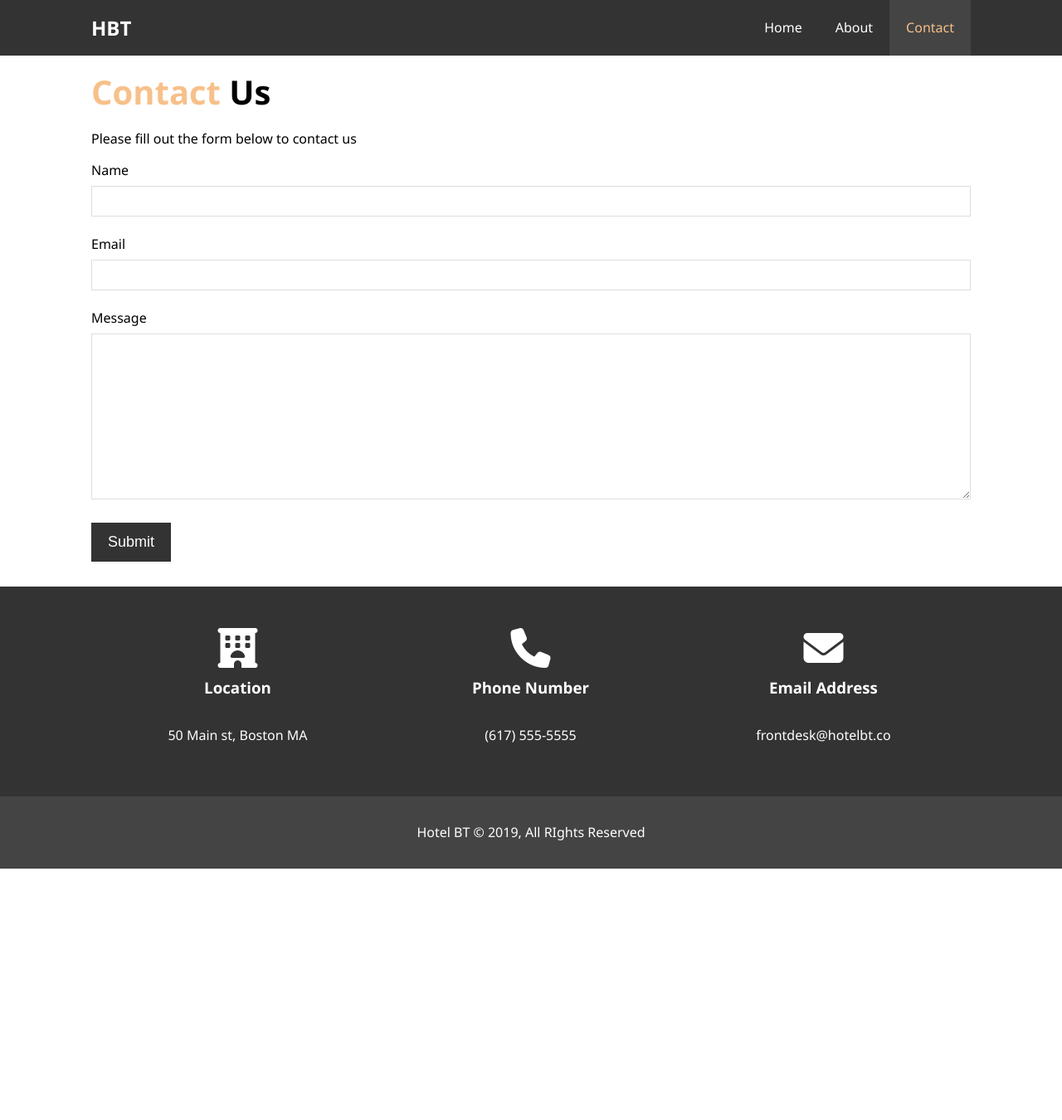
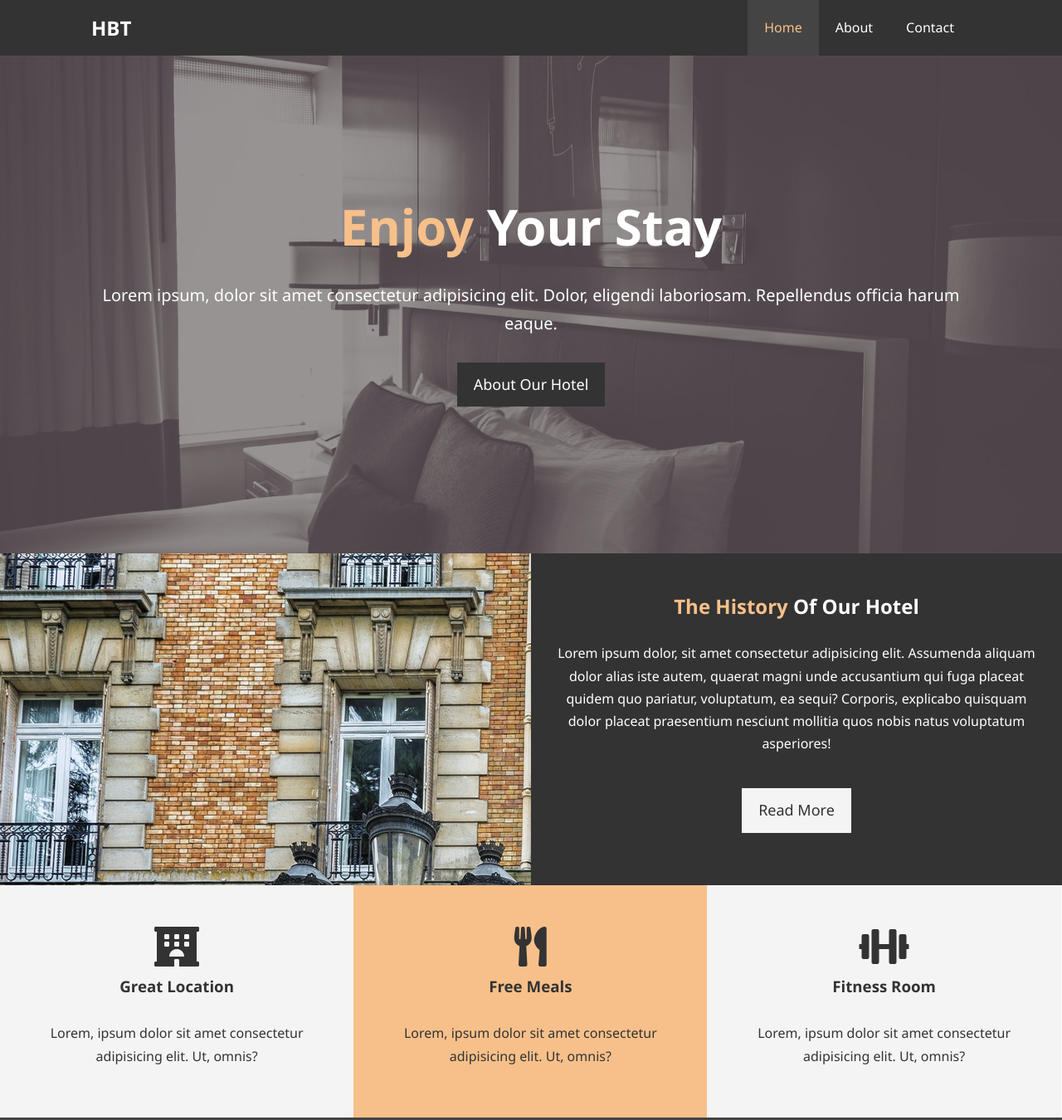
Before and after one commit to SanjeQi/hotel_website_a, a plain HTML site: page index.html in a window 1280 px wide. Shown: the top 1350 px of the page at 83% size. Before the commit the page ends 1047 px from the top, so only its background shows below. Drawn offline with Linux system fonts and the light colour scheme.

Commit message:
Home Page Update

```diff
--- a/index.html
+++ b/index.html
@@ -3,14 +3,20 @@
   <head>
     <meta charset="UTF-8" />
     <meta name="viewport" content="width=device-width, initial-scale=1.0" />
-    <meta name="description" content="Welcome coolest hotel in London" />
-    <meta name="keywords" content="hotel,london hotel,england" />
-    <script
-      src="https://kit.fontawesome.com/d8a92b77d2.js"
+    <meta http-equiv="X-UA-Compatible" content="ie=edge" />
+    <meta
+      name="description"
+      content="Welcome to the most extraordinary hotel in Boston Massachusetts"
+    />
+    <meta name="keywords" content="hotel,boston hotel,new england hotel" />
+    <link
+      rel="stylesheet"
+      href="https://use.fontawesome.com/releases/v5.6.1/css/all.css"
+      integrity="sha384-gfdkjb5BdAXd+lj+gudLWI+BXq4IuLW5IT+brZEZsLFm++aCMlF1V92rMkPaX4PP"
       crossorigin="anonymous"
-    ></script>
-    <link rel="stylesheet" href="/css/style.css" />
-    <title>Hotel BT | Contact</title>
+    />
+    <link rel="stylesheet" href="css/style.css" />
+    <title>Hotel BT | Welcome</title>
   </head>
   <body>
     <header>
@@ -18,55 +24,67 @@
         <div class="container">
           <h1 class="logo"><a href="index.html">HBT</a></h1>
           <ul>
-            <li><a href="index.html">Home</a></li>
+            <li><a class="current" href="index.html">Home</a></li>
             <li><a href="about.html">About</a></li>
-            <li><a class="current" href="contact.html">Contact</a></li>
+            <li><a href="contact.html">Contact</a></li>
           </ul>
         </div>
       </nav>
+
+      <div id="showcase">
+        <div class="container">
+          <div class="showcase-content">
+            <h1><span class="text-primary">Enjoy</span> Your Stay</h1>
+            <p class="lead">
+              Lorem ipsum, dolor sit amet consectetur adipisicing elit. Dolor,
+              eligendi laboriosam. Repellendus officia harum eaque.
+            </p>
+            <a class="btn" href="about.html">About Our Hotel</a>
+          </div>
+        </div>
+      </div>
     </header>
 
-    <section id="contact-form" class="py-3">
-      <div class="container">
-        <h1 class="l-heading"><span class="text-primary">Contact</span> Us</h1>
-        <p>Please fill out the form below to contact us</p>
-        <form action="process.php">
-          <div class="form-group">
-            <label for="name">Name</label>
-            <input type="text" name="name" id="name" />
-          </div>
-          <div class="form-group">
-            <label for="email">Email</label>
-            <input type="email" name="email" id="email" />
-          </div>
-          <div class="form-group">
-            <label for="message">Message</label>
-            <textarea name="message" id="message"></textarea>
-          </div>
-          <button type="submit" class="btn">Submit</button>
-        </form>
+    <section id="home-info" class="bg-dark">
+      <div class="info-img"></div>
+      <div class="info-content">
+        <h2><span class="text-primary">The History</span> Of Our Hotel</h2>
+        <p>
+          Lorem ipsum dolor, sit amet consectetur adipisicing elit. Assumenda
+          aliquam dolor alias iste autem, quaerat magni unde accusantium qui
+          fuga placeat quidem quo pariatur, voluptatum, ea sequi? Corporis,
+          explicabo quisquam dolor placeat praesentium nesciunt mollitia quos
+          nobis natus voluptatum asperiores!
+        </p>
+        <a href="about.html" class="btn btn-light">Read More</a>
       </div>
     </section>
 
-    <section id="contact-info" class="bg-dark">
-      <div class="container">
-        <div class="box">
-          <i class="fas fa-hotel fa-3x"></i>
-          <h3>Location</h3>
-          <p>50 Main st, Boston MA</p>
-        </div>
-        <div class="box">
-          <i class="fas fa-phone fa-3x"></i>
-          <h3>Phone Number</h3>
-          <p>(617) 555-5555</p>
-        </div>
-        <div class="box">
-          <i class="fas fa-envelope fa-3x"></i>
-          <h3>Email Address</h3>
-          <p>frontdesk@hotelbt.co</p>
-        </div>
+    <section id="features">
+      <div class="box bg-light">
+        <i class="fas fa-hotel fa-3x"></i>
+        <h3>Great Location</h3>
+        <p>
+          Lorem, ipsum dolor sit amet consectetur adipisicing elit. Ut, omnis?
+        </p>
+      </div>
+      <div class="box bg-primary">
+        <i class="fas fa-utensils fa-3x"></i>
+        <h3>Free Meals</h3>
+        <p>
+          Lorem, ipsum dolor sit amet consectetur adipisicing elit. Ut, omnis?
+        </p>
+      </div>
+      <div class="box bg-light">
+        <i class="fas fa-dumbbell fa-3x"></i>
+        <h3>Fitness Room</h3>
+        <p>
+          Lorem, ipsum dolor sit amet consectetur adipisicing elit. Ut, omnis?
+        </p>
       </div>
     </section>
+
+    <div class="clr"></div>
 
     <footer id="main-footer">
       <p>Hotel BT &copy; 2019, All RIghts Reserved</p>
```
